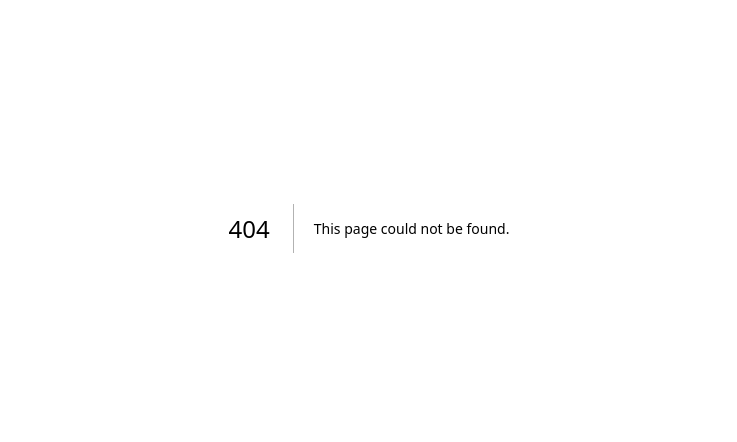
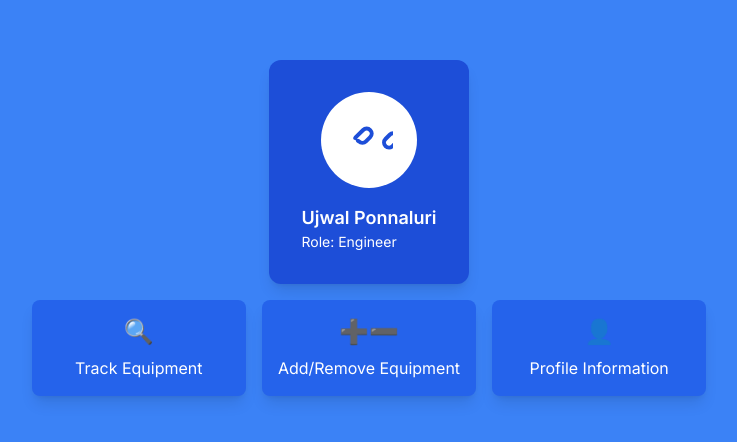
Before and after one commit to m-fazeel/SETS, a Next.js app in the folder project-code/: page /homepage in a window 1280 px wide. Before the commit this address had no page. Shown: the part 172-614 px from the top of the page, without its empty margins (271-1008 px from the left). Built offline with nearby package versions, Linux system fonts and the light colour scheme.

Commit message:
Update page.js

```diff
--- /dev/null
+++ b/project-code/src/app/homepage/page.js
@@ -0,0 +1,57 @@
+
+const Homepage = () => {
+  return (
+    <div className="bg-blue-500 min-h-screen flex flex-col items-center justify-center text-white">
+      {/* Profile Card */}
+      <div className="bg-blue-700 p-8 rounded-xl shadow-lg flex flex-col items-center mb-4">
+        <div className="w-24 h-24 bg-white rounded-full mb-4 flex items-center justify-center">
+          {/* Replace with your user icon */}
+          <svg
+            xmlns="http://www.w3.org/2000/svg"
+            className="h-12 w-12 text-blue-700"
+            fill="none"
+            viewBox="0 0 24 24"
+            stroke="currentColor"
+          >
+            <path
+              strokeLinecap="round"
+              strokeLinejoin="round"
+              strokeWidth={2}
+              d="M5.121 11.024a1.76 1.76 0 01.304-.454L9.07 7.024a2.5 2.5 0 113.536 3.536l-2.121 2.12a2.5 2.5 0 01-3.535 0 1.75 1.75 0 01-.454-.305m13.758 2.647a2.5 2.5 0 010-3.535l2.12-2.121a2.5 2.5 0 113.536 3.535l-2.121 2.12a2.5 2.5 0 01-3.535 0z"
+            />
+          </svg>
+        </div>
+        <div>
+          <p className="text-lg font-semibold">Ujwal Ponnaluri</p>
+          <p className="text-sm">Role: Engineer</p>
+        </div>
+      </div>
+
+      {/* Buttons */}
+      <div className="grid grid-cols-3 gap-4">
+        {/* Track Equipment */}
+        <button className="bg-blue-600 hover:bg-blue-700 p-4 rounded-lg shadow-lg transition duration-300 ease-in-out flex flex-col items-center">
+          {/* Icon */}
+          <span className="text-2xl mb-2">🔍</span>
+          <span>Track Equipment</span>
+        </button>
+
+        {/* Add/Remove Equipment */}
+        <button className="bg-blue-600 hover:bg-blue-700 p-4 rounded-lg shadow-lg transition duration-300 ease-in-out flex flex-col items-center">
+          {/* Icon */}
+          <span className="text-2xl mb-2">➕➖</span>
+          <span>Add/Remove Equipment</span>
+        </button>
+
+        {/* Profile Information */}
+        <button className="bg-blue-600 hover:bg-blue-700 p-4 rounded-lg shadow-lg transition duration-300 ease-in-out flex flex-col items-center">
+          {/* Icon */}
+          <span className="text-2xl mb-2">👤</span>
+          <span>Profile Information</span>
+        </button>
+      </div>
+    </div>
+  )
+}
+
+export default Homepage;
```
